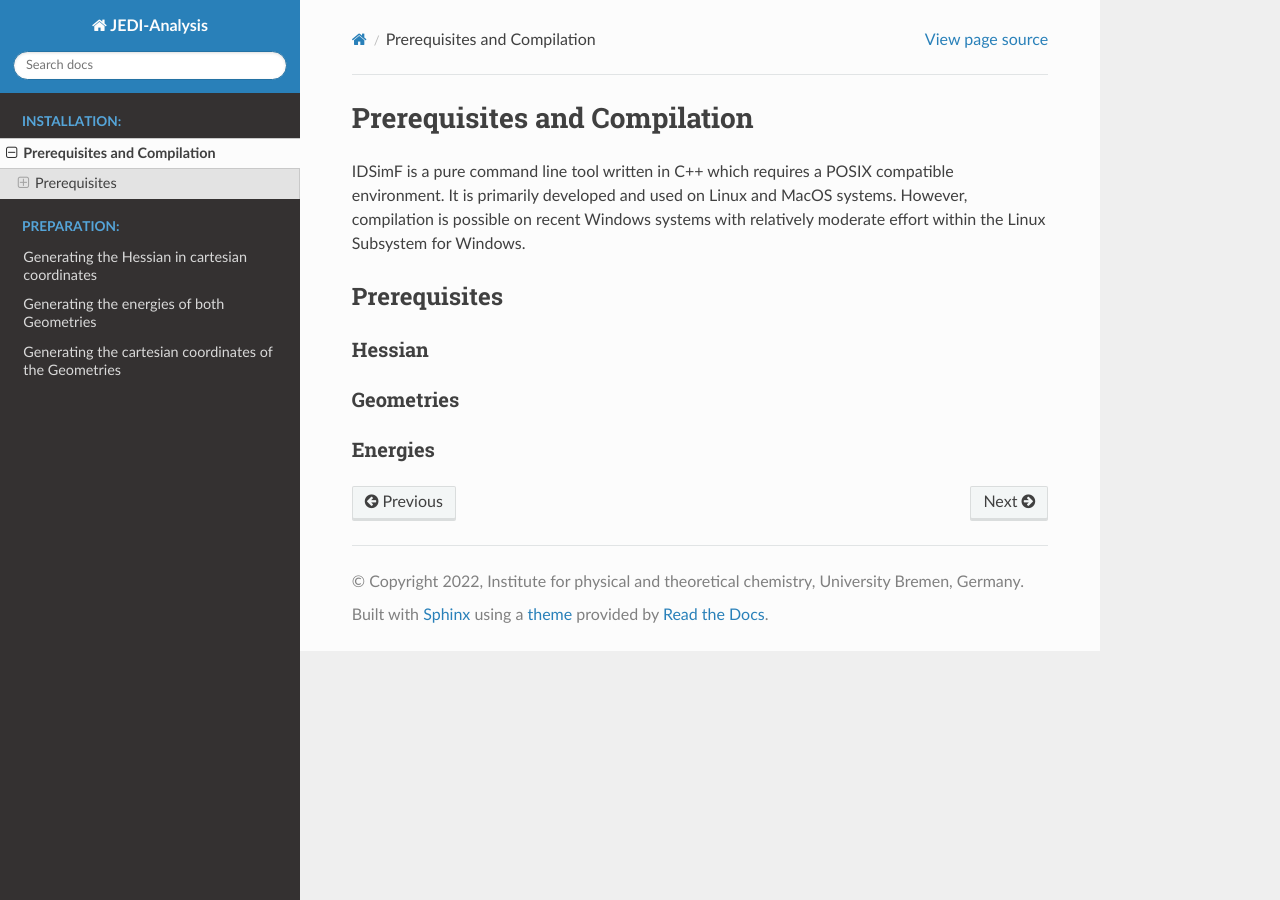
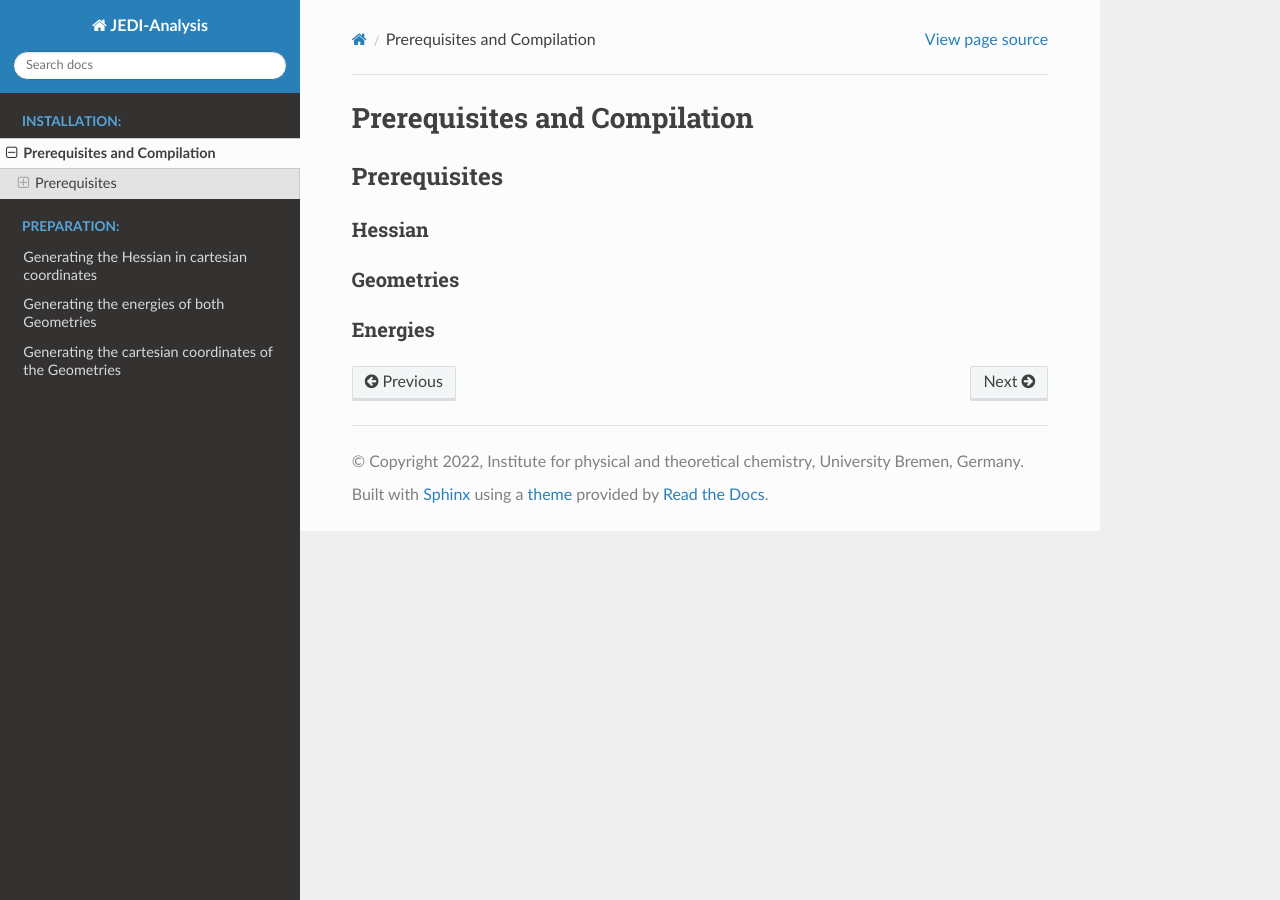
Before and after one commit to sannabenter/JEDI, a Sphinx documentation site: the page built from documentation/installation/prerequisites_compilation.rst, in a window 1280 px wide. Built offline with Sphinx 7.4.7 and the Read the Docs theme 2.0.0, drawn with Linux system fonts in a browser that asks for light colours; pages that are not in the unit, such as notebooks, are missing from menus.

Commit message:
Worked on Prerequisites.

```diff
--- a/documentation/installation/prerequisites_compilation.rst
+++ b/documentation/installation/prerequisites_compilation.rst
@@ -4,7 +4,6 @@
 Prerequisites and Compilation
 =============================
 
-IDSimF is a pure command line tool written in C++ which requires a POSIX compatible environment. It is primarily developed and used on Linux and MacOS systems. However, compilation is possible on recent Windows systems with relatively moderate effort within the Linux Subsystem for Windows.
 
 Prerequisites
 =============
```
